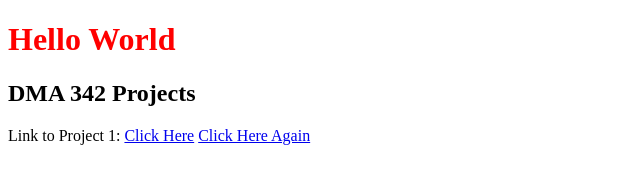
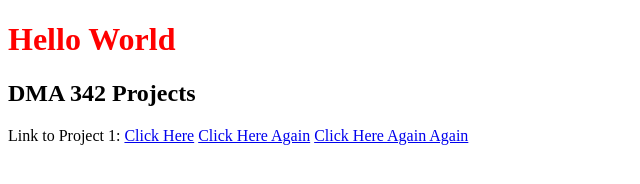
Before and after one commit to weimer18/DMA342, a plain HTML site: page index.html in a window 1280 px wide. Shown: the whole page, without its empty margins (0-640 px from the left). Drawn offline with Linux system fonts and the light colour scheme.

Commit message:
Add files via upload

```diff
--- a/index.html
+++ b/index.html
@@ -21,6 +21,7 @@
     <p>Link to Project 1:
         <a href="project1">Click Here</a>
          <a href="project2">Click Here Again</a>
+         <a href="project3">Click Here Again Again</a>
     </p>
 </section>
         </body>
```
